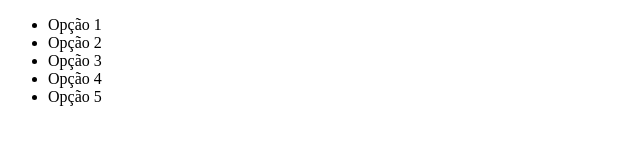
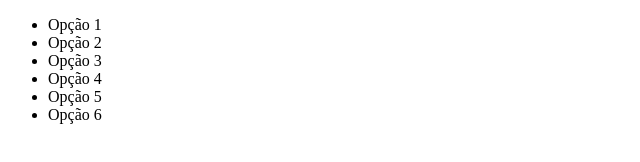
Before and after one commit to pablorodrigo52/alura_git, a plain HTML site: page index.html in a window 1280 px wide. Shown: the full height of the page, 0-640 px from the left. Drawn offline with Linux system fonts and the light colour scheme.

Commit message:
adicionando nova opção na lista do index.html

```diff
--- a/index.html
+++ b/index.html
@@ -13,6 +13,7 @@
 		<li>Opção 3</li>
 		<li>Opção 4</li>
 		<li>Opção 5</li>
+		<li>Opção 6</li>
 	</ul>
 </body>
 </html>
```
